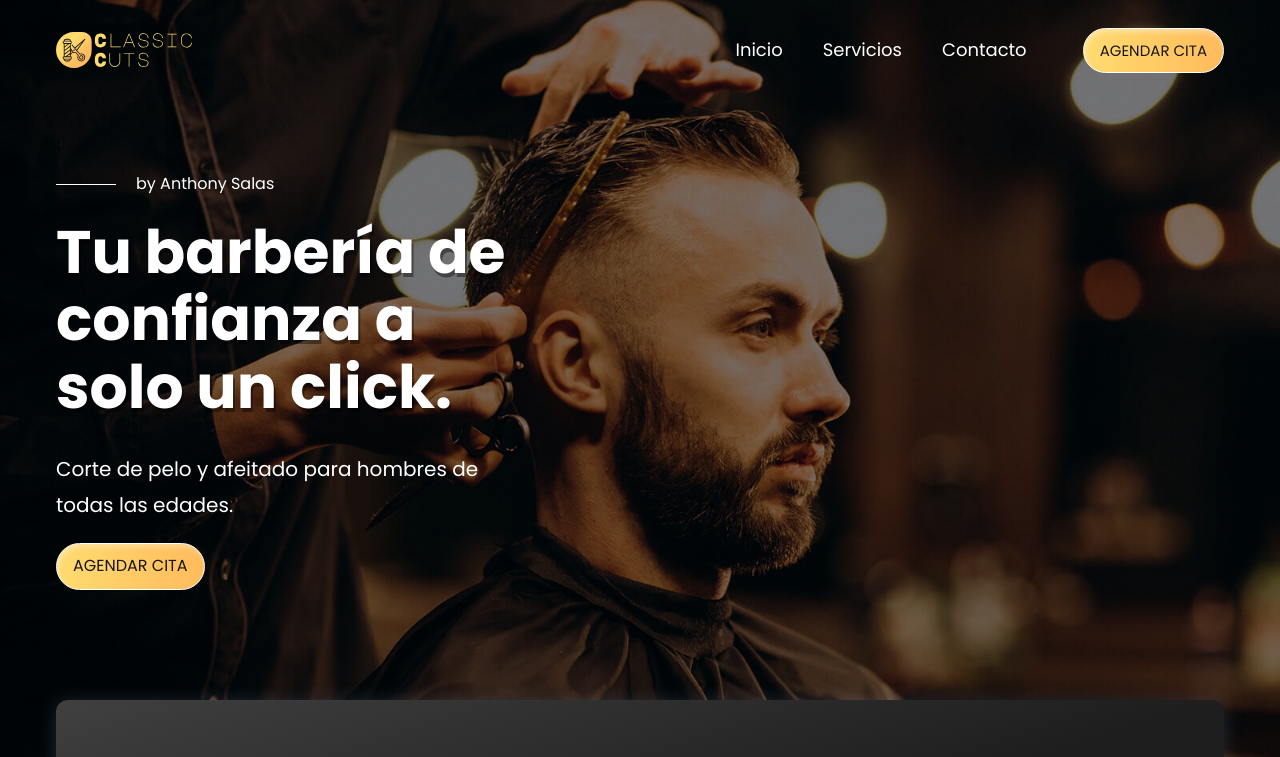
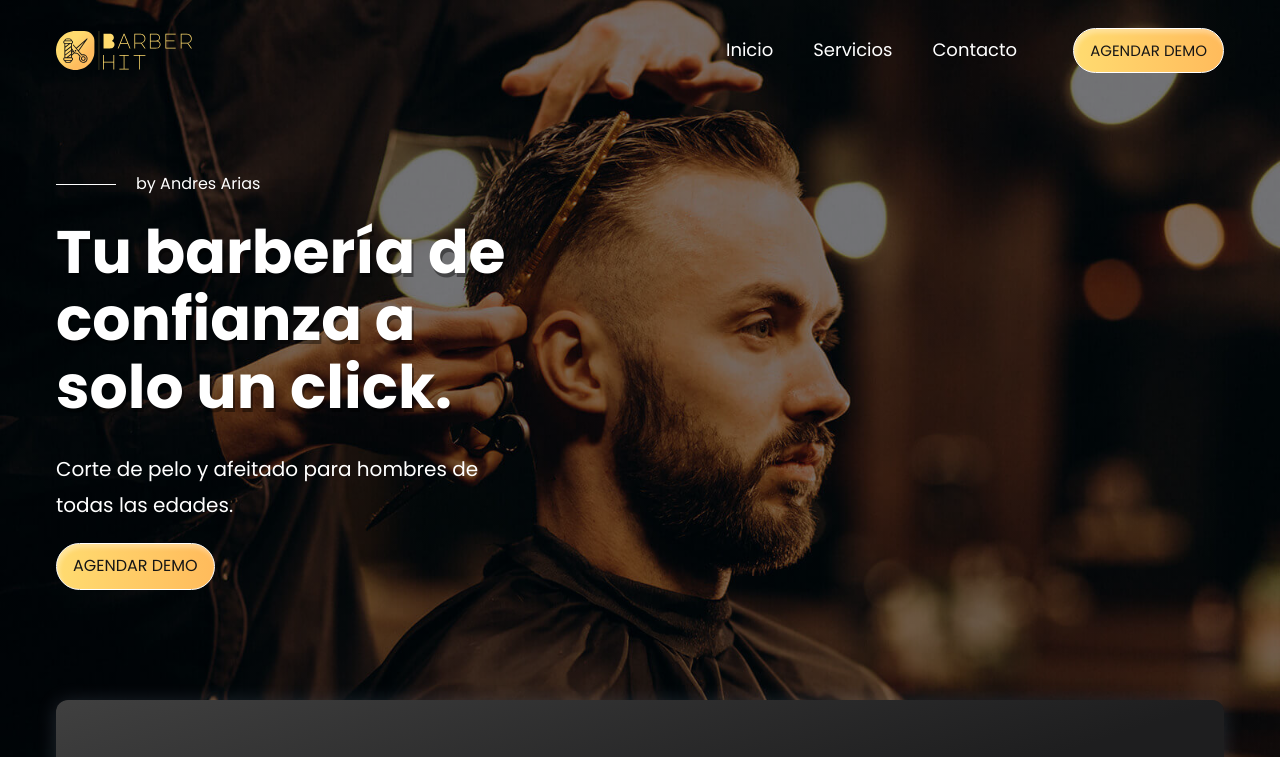
Before and after one commit to AndresAriasUrena/barberhit, a plain HTML site: page index.html in a window 1280 px wide. Shown: the top 757 px of the page. Drawn offline with nearby package versions, Linux system fonts and the light colour scheme.

Commit message:
barberhit freemiun model

```diff
--- a/assets/css/style.css
+++ b/assets/css/style.css
@@ -374,7 +374,7 @@ body.nav-active {
   width: 100%;
   height: 100vh;
   /* background-color: var(--verdigris); */
-  background-image: url("../images/load-classiccuts.png");
+  background-image: url("../images/mdw-ch.png");
   background-position: center;
   display: grid;
   place-items: center;
@@ -498,6 +498,7 @@ body.nav-active {
   color: var(--white);
   text-transform: uppercase;
   padding: 10px 24px;
+  text-align: right;
 }
 
 .social-list {
--- a/assets/js/script.js
+++ b/assets/js/script.js
@@ -8,28 +8,26 @@ const logo2 = document.querySelector("#logo2");
 const logo3 = document.querySelector("#logo3");
 
 const datosBarberia = {
-  nombreBarbero: "Anthony Salas",
-  telefono: "6378-9833", //85133445
-  correo: "classiccuts@gmail.com",
-  dir1: "25m Oeste Diagonal al BCR ",
-  dir2: "Sabanilla de Montes de Oca, San José",
+  nombreBarbero: "Andres Arias",
+  telefono: "8781-4131", //85133445
+  correo: "andres@mainlydigitalworks.com",
+  dir1: "Altos de horizonte ",
+  dir2: "Escazu, San José",
 };
 const enlaces = {
-  instagram: "https://www.instagram.com/classiccuts.barbershopcr/",
-  instagram2: "https://www.instagram.com/classiccuts.barbershopcr/",
-  facebook:
-    "https://www.facebook.com/p/Classic-Cuts-Barber-Shop-100063828533871/",
-  facebook2:
-    "https://www.facebook.com/p/Classic-Cuts-Barber-Shop-100063828533871/",
-  whatsapp: "https://api.whatsapp.com/send?phone=50663789833",
-  whatsapp2: "https://api.whatsapp.com/send?phone=50663789833",
-  mailto: `mailto:classiccuts@gmail.com`,
-  telto: `tel:50663789833`,
+  instagram: "https://www.instagram.com/mainlydigitalworks/",
+  instagram2: "https://www.instagram.com/mainlydigitalworks/",
+  facebook: "https://www.facebook.com/profile.php?id=100089481716462",
+  facebook2: "https://www.facebook.com/profile.php?id=100089481716462",
+  whatsapp: "https://api.whatsapp.com/send?phone=50687814131",
+  whatsapp2: "https://api.whatsapp.com/send?phone=50687814131",
+  mailto: `mailto:andres@mainlydigitalworks.com`,
+  telto: `tel:50687814131`,
   waze: `https://ul.waze.com/ul?place=ChIJLb2Y__vloI8R0aLRH_97yZg&ll=9.94437100%2C-84.03628320&navigate=yes&utm_campaign=default&utm_source=waze_website&utm_medium=lm_share_location`,
   googlemaps: "https://maps.app.goo.gl/4BpWmnjp9uY8m3kE9",
   googlemaps2: "https://maps.app.goo.gl/4BpWmnjp9uY8m3kE9",
 };
-const ruta_logo = "./assets/images/classiccuts-logo.svg";
+const ruta_logo = "./assets/images/barberhit-logo.svg";
 
 /**
  * Cambiar title
--- a/index.html
+++ b/index.html
@@ -8,8 +8,8 @@
     <!--
     - primary meta tags
   -->
-    <title>Classic Cuts - Tu barbería en un sólo click!</title>
-    <meta name="title" content="Classic Cuts - inicio" />
+    <title>Barber Hit - Tu barbería en un sólo click!</title>
+    <meta name="title" content="Barber Hit- inicio" />
     <meta
       name="description"
       content="This is a freemiun calendarhit demo."
@@ -22,6 +22,7 @@
     <!--
     - custom css link
   -->
+  <link rel="preload" as="image" href="./assets/images/mdw-ch.png" />
   <link rel="stylesheet" href="./assets/css/style.css" />
     <!--
     - google font link
@@ -42,7 +43,6 @@
     - preload images
   -->
     <link rel="preload" as="image" href="./assets/images/hero-banner.jpg" />
-    <link rel="preload" as="image" href="./assets/images/load-classiccuts.png" />
   </head>
 
   <body id="top">
@@ -82,7 +82,7 @@
 
             <button
               class="nav-close-btn"
-              aria-label="clsoe menu"
+              aria-label="close menu"
               data-nav-toggler
             >
               <ion-icon name="close-outline" aria-hidden="true"></ion-icon>
@@ -140,7 +140,7 @@
           <ion-icon name="menu-outline"></ion-icon>
         </button>
 
-        <a href="#agendar" class="btn has-before title-md">Agendar cita</a>
+        <a href="#agendar" class="btn has-before title-md">Agendar Demo</a>
 
         <div class="overlay" data-nav-toggler data-overlay></div>
       </div>
@@ -171,7 +171,7 @@
               </h1>
 
               <p class="sub">Corte de pelo y afeitado para hombres de todas las edades.</p>
-              <a href="#agendar"class="btn has-before hero-cta">Agendar cita</a>
+              <a href="#agendar"class="btn has-before hero-cta">Agendar demo</a>
 
               <!-- <div class="hero-card" data-reveal="left">
                 <p class="title-lg card-text">
```
Also changed, not shown: 1 other file.
